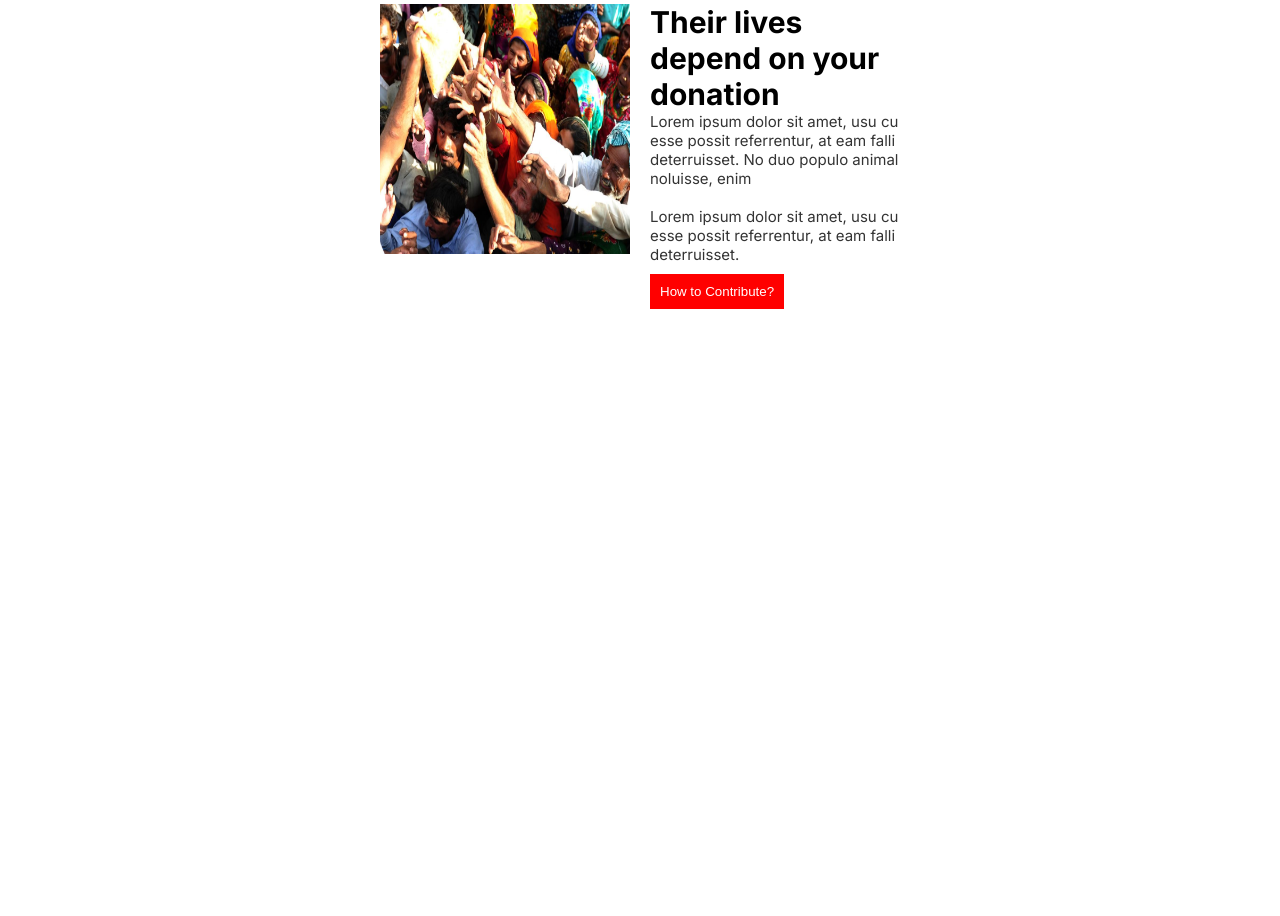
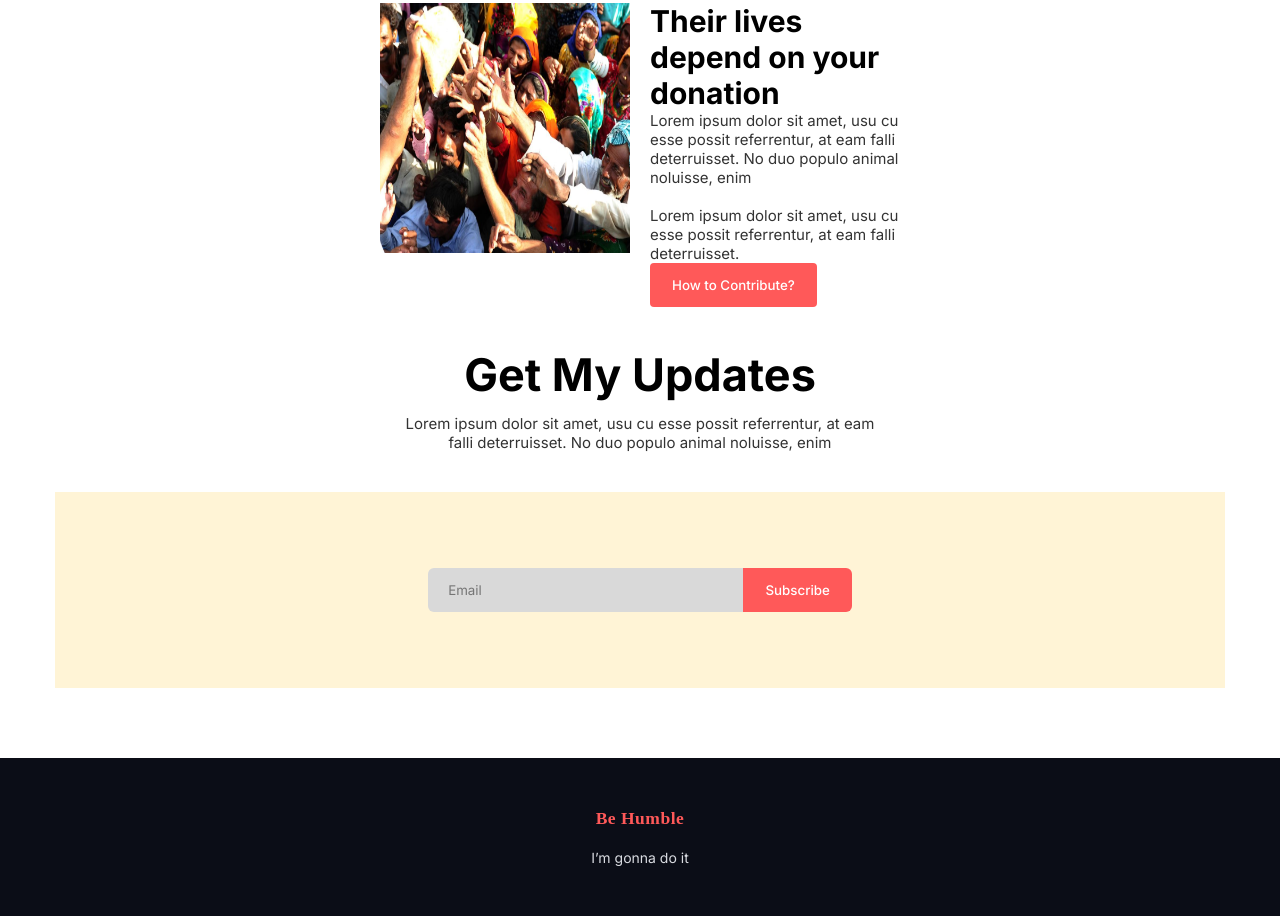
Before and after one commit to imtiaj142/donet-portfolio, a plain HTML site: page index.html in a window 1280 px wide. Shown: the part 1941-2857 px from the top of the page. Before the commit the page ends 2250 px from the top, so only its background shows below. Drawn offline with Linux system fonts and the light colour scheme.

Commit message:
adde donet updet and footer area

```diff
--- a/index.html
+++ b/index.html
@@ -92,7 +92,7 @@
             <p>Lorem ipsum dolor sit amet, usu cu esse possit referrentur, at eam falli deterruisset. No duo populo animal noluisse, enim</p>
             <br>
             <p>Lorem ipsum dolor sit amet, usu cu esse possit referrentur, at eam falli deterruisset.</p>
-            <button class="btn-contri">How to Contribute?</button>
+            <button class="primary-button">How to Contribute?</button>
         </div>
         <div class="img-donetion">
             <img class="img-donetion"src="./images/donation0.jpg" alt="">
@@ -107,10 +107,28 @@
                 <p>Lorem ipsum dolor sit amet, usu cu esse possit referrentur, at eam falli deterruisset. No duo populo animal noluisse, enim</p>
                 <br>
                 <p>Lorem ipsum dolor sit amet, usu cu esse possit referrentur, at eam falli deterruisset.</p>
-                <button class="btn-contri">How to Contribute?</button>
+                <button class="primary-button">How to Contribute?</button>
             </div>
         </div>
     </div>
+    <section class="donet-updets">
+        <div class="container">
+            <div class="section-title">
+                   <h1>Get My Updates</h1>
+                   <p>Lorem ipsum dolor sit amet, usu cu esse possit referrentur, at eam <br>falli deterruisset. No duo populo animal noluisse, enim</p>
+            </div>
+            <div class="donet-contact">
+              <input class="email" type="email" name="" id="" placeholder="Email"/>
+               <button class="primary-button" href="#">Subscribe</button>
+            </div>
+        </div>
+
+
+    </section>
+    <footer>
+        <h3 class="humble">Be Humble</h3>
+        <p class="gonna">I’m gonna do it</p>
+    </footer>
 
 
 </body>
--- a/style.css
+++ b/style.css
@@ -8,6 +8,9 @@ body{
     color: #333;
     font-size: 15px;
     font-weight: 400;
+}
+input,button{
+    font-family: 'Inter', sans-serif;
 }
 .section{
     padding: 120px 0;
@@ -170,16 +173,51 @@ padding:10px;
     margin-top:40px;
     justify-content: center;
 }
-.btn-contri{
-    color: white;
-    background-color: red;
-    padding: 10px;
-    margin-top: 10px;
-    border: none;
-}
+
 .live-donetion-2{
     display: flex;
     gap: 20px;
     margin-top: 40px;
     justify-content: center;
+    margin-bottom:40px;
 }
+.donet-contact{
+     background: #FFF4D6;
+     padding: 76px 188px;
+     text-align: center;
+     margin-bottom:70px;
+}
+.donet-updets .email{
+    background: #D9D9D9;
+    border: navajowhite;
+    height: 42px;
+    width: 275px;
+    padding-left: 20px;
+    border-radius: 6px 0 0 6px;
+    margin-right: -4px;
+    padding-right: 20px;
+}
+.donet-updets input:focus{
+    border: none !important;
+    box-shadow: none !important;
+    text-shadow: none !important;
+    outline: none;
+}
+.donet-updets .primary-button{
+    border-radius: 0 6px 6px 0;
+}
+footer{
+    background:  #0B0D17;
+    padding: 50px 0;
+    text-align: center;
+}
+.humble{
+    font-family: 'Lobster';
+    color: #FF5959;
+    letter-spacing: 0.5px;
+}
+.gonna{
+    color: #D9DBE1;
+    font-size: 14px;
+    margin-top: 20px;
+}
```
